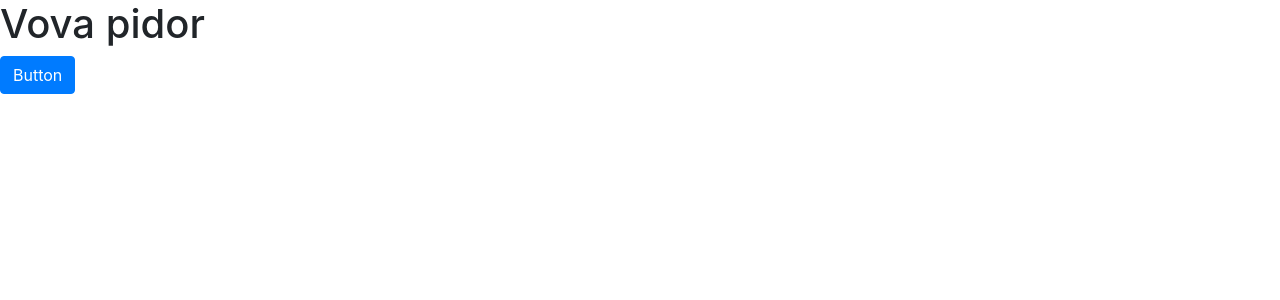
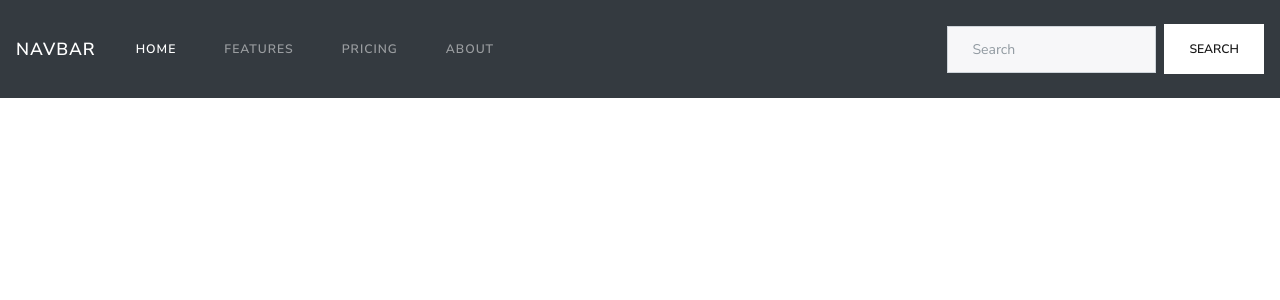
Before and after one commit to araneoAnicet/toDoListWebsite, a React (Create React App) app in the folder myfront/: page / in a window 1280 px wide. Shown: the top 300 px of the page. Built offline with nearby package versions, Linux system fonts and the light colour scheme.

Commit message:
add navbar

```diff
--- a/myfront/src/App.js
+++ b/myfront/src/App.js
@@ -1,16 +1,44 @@
+/* eslint-disable jsx-a11y/anchor-is-valid */
 import React from 'react';
-//import logo from './logo.svg';
 import './App.css';
 import 'bootstrap/dist/css/bootstrap.min.css';
-import { Button } from 'react-bootstrap'
+import "bootswatch/dist/lux/bootstrap.min.css"
 
 function App() {
   return (
     <div>
-      <h1>Vova pidor</h1>
-      <Button variant="primary">Button</Button>
+
+          <nav class="navbar navbar-expand-lg navbar-dark bg-dark">
+        <a class="navbar-brand" href="#">Navbar</a>
+        <button class="navbar-toggler" type="button" data-toggle="collapse" data-target="#navbarColor02" aria-controls="navbarColor02" aria-expanded="false" aria-label="Toggle navigation">
+          <span class="navbar-toggler-icon"></span>
+        </button>
+
+        <div class="collapse navbar-collapse" id="navbarColor02">
+          <ul class="navbar-nav mr-auto">
+            <li class="nav-item active">
+              <a class="nav-link" href="#">Home <span class="sr-only">(current)</span></a>
+            </li>
+            <li class="nav-item">
+              <a class="nav-link" href="#">Features</a>
+            </li>
+            <li class="nav-item">
+              <a class="nav-link" href="#">Pricing</a>
+            </li>
+            <li class="nav-item">
+              <a class="nav-link" href="#">About</a>
+            </li>
+          </ul>
+          <form class="form-inline my-2 my-lg-0">
+            <input class="form-control mr-sm-2" type="text" placeholder="Search"></input>
+            <button class="btn btn-secondary my-2 my-sm-0" type="submit">Search</button>
+          </form>
+        </div>
+      </nav>
+
     </div>
   )
+
 }
 
 export default App;
```
